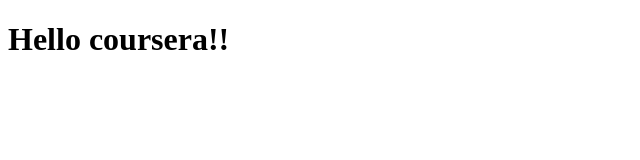
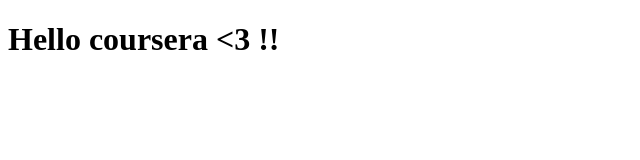
Before and after one commit to AditiHGaikwad/coursera, a plain HTML site: page index.html in a window 1280 px wide. Shown: the full height of the page, 0-640 px from the left. Drawn offline with Linux system fonts and the light colour scheme.

Commit message:
next version

```diff
--- a/index.html
+++ b/index.html
@@ -5,6 +5,6 @@
     <title>Hello</title>
   </head>
   <body>
-      <h1>Hello coursera!!</h1>
+      <h1>Hello coursera <3 !!</h1>
   </body>
 </html>
```
